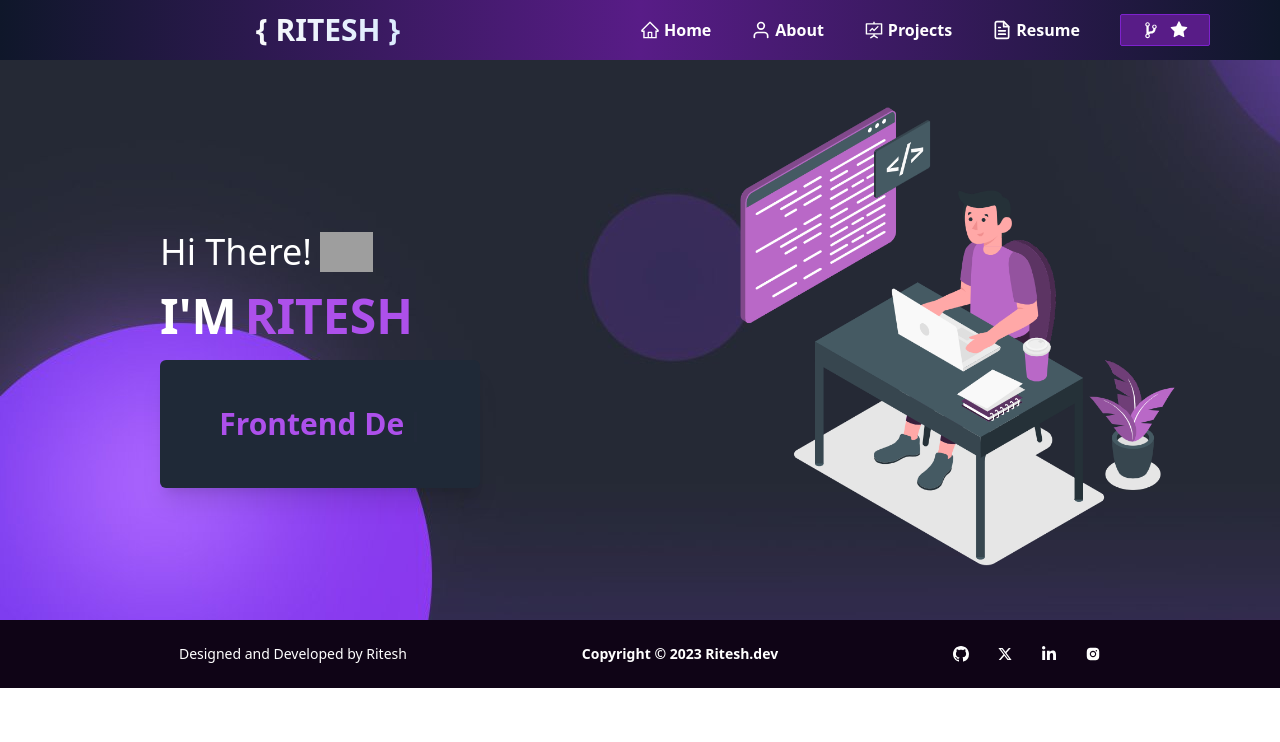
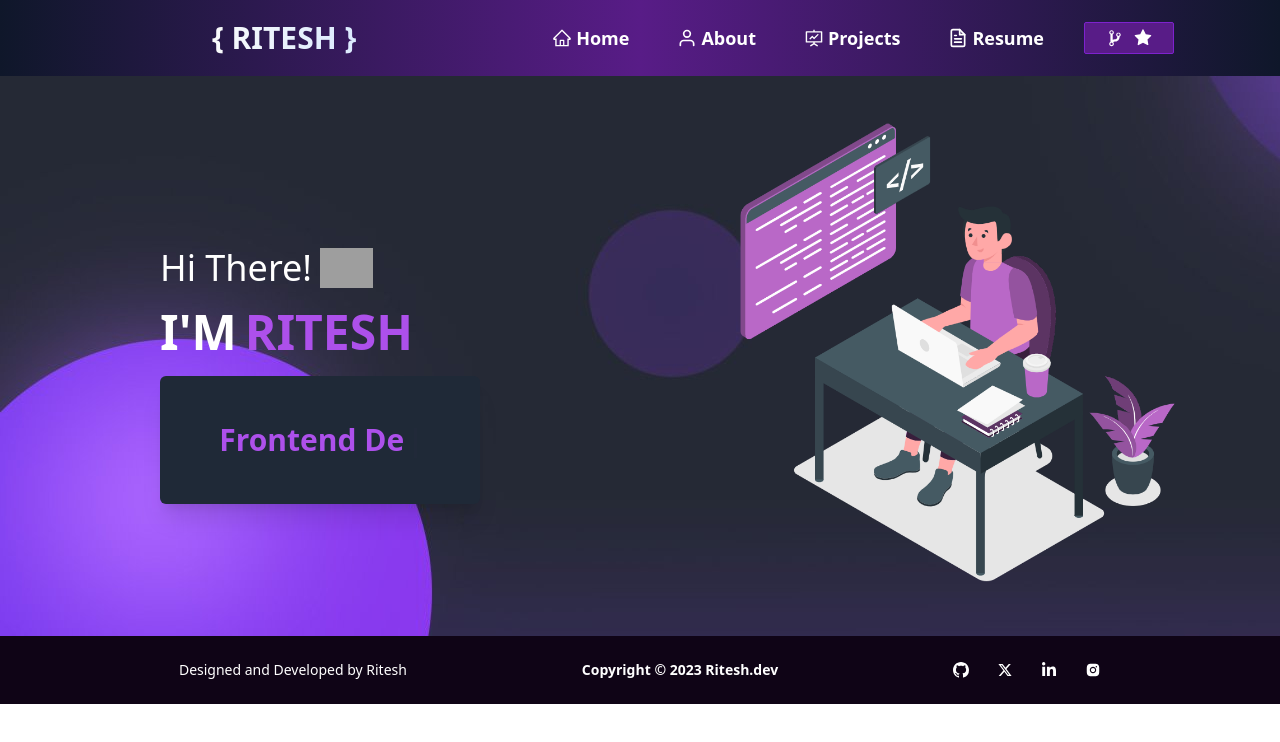
Before and after one commit to benjamin777dev/react-tailwind-portfolio, a React (Create React App) app: page / in a window 1280 px wide. Shown: the top 742 px of the page. Built offline with nearby package versions, Linux system fonts and the light colour scheme; grey boxes are pictures that could not be loaded.

Commit message:
fix - some error

```diff
--- a/src/components/Header.js
+++ b/src/components/Header.js
@@ -1,4 +1,4 @@
-import React, { useState } from "react";
+import React, { useEffect, useState } from "react";
 import { Link, useNavigate } from "react-router-dom";
 import UseAnimations from "react-useanimations";
 import menu3 from "react-useanimations/lib/menu3";
@@ -14,10 +14,28 @@ import MobileNav from "./MobileNav";
 function Header() {
   const navigate = useNavigate();
   const [showNav, setShowNav] = useState(false);
+  const [scroll, setScrolled] = useState(false);
   const name = ["{ Ritesh }"];
+  const handleScroll = () => {
+    const offset = window.scrollY;
+    if (offset > 50) {
+      setScrolled(true);
+    } else {
+      setScrolled(false);
+    }
+  };
+  useEffect(() => {
+    window.addEventListener("scroll", handleScroll);
+  }, []);
   return (
-    <div className="flex items-center justify-between px-4 relative bg-purple-950 lg:bg-transparent">
-      <span className="capitalize md:w-1/3 lg:w-1/2 flex items-center justify-center py-3 px-2">
+    <div
+      className={
+        scroll
+          ? "flex items-center justify-between px-4 z-50 bg-purple-950 bg-opacity-20 backdrop-blur-lg rounded drop-shadow-lg shadow-lg relative lg:sticky top-0"
+          : "flex items-center justify-between px-4 z-50  relative lg:sticky top-0"
+      }
+    >
+      <span className="capitalize md:w-1/3 lg:w-1/2 flex items-center justify-center py-5 px-2 relative">
         <h1
           className="cursor-pointer text-xl lg:text-3xl font-bold bg-gradient-to-r from-gray-50 to-blue-100 bg-clip-text text-transparent uppercase"
           onClick={() => navigate("/")}
@@ -25,12 +43,12 @@ function Header() {
           {name}
         </h1>
       </span>
-      <div className="w-1/2 hidden lg:flex items-center justify-start text-white">
-        <ul className="flex gap-10">
+      <div className="w-2/3 hidden lg:flex items-center justify-start text-white">
+        <ul className="flex gap-8 lg:gap-12">
           <li className="relative group">
             <Link
               to={"/"}
-              className="flex gap-1 items-center justify-center cursor-pointer text-base font-bold relative before:absolute before:rounded-md before:left-0 before:-bottom-1 before:w-0 transition-all before:duration-200 before:h-[4px] before:bg-purple-500 group-hover:before:w-full"
+              className="flex gap-1 items-center justify-center cursor-pointer text-base lg:text-lg font-semibold relative before:absolute before:rounded-md before:left-0 before:-bottom-1 before:w-0 transition-all before:duration-200 before:h-[4px] before:bg-purple-500 group-hover:before:w-full"
             >
               <AiOutlineHome fontSize={20} />
               <span className="">Home</span>
@@ -39,7 +57,7 @@ function Header() {
           <li className="relative group">
             <Link
               to={"/about"}
-              className="flex gap-1 items-center justify-center cursor-pointer text-base font-bold relative before:absolute before:rounded-md before:left-0 before:-bottom-1 before:w-0 transition-all before:duration-200 before:h-[4px] before:bg-purple-500 group-hover:before:w-full"
+              className="flex gap-1 items-center justify-center cursor-pointer text-base lg:text-lg font-semibold relative before:absolute before:rounded-md before:left-0 before:-bottom-1 before:w-0 transition-all before:duration-200 before:h-[4px] before:bg-purple-500 group-hover:before:w-full"
             >
               <FiUser fontSize={20} />
               <span className="">About</span>
@@ -48,7 +66,7 @@ function Header() {
           <li className="relative group">
             <Link
               to={"/projects"}
-              className="flex gap-1 items-center justify-center cursor-pointer text-base font-bold relative before:absolute before:rounded-md before:left-0 before:-bottom-1 before:w-0 transition-all before:duration-200 before:h-[4px] before:bg-purple-500 group-hover:before:w-full"
+              className="flex gap-1 items-center justify-center cursor-pointer text-base lg:text-lg font-semibold relative before:absolute before:rounded-md before:left-0 before:-bottom-1 before:w-0 transition-all before:duration-200 before:h-[4px] before:bg-purple-500 group-hover:before:w-full"
             >
               <AiOutlineFundProjectionScreen fontSize={20} />
               <span className="">Projects</span>
@@ -57,7 +75,7 @@ function Header() {
           <li className="relative group">
             <Link
               to={"/resume"}
-              className="flex gap-1 items-center justify-center cursor-pointer text-base font-bold relative before:absolute before:rounded-md before:left-0 before:-bottom-1 before:w-0 transition-all before:duration-200 before:h-[4px] before:bg-purple-500 group-hover:before:w-full"
+              className="flex gap-1 items-center justify-center cursor-pointer text-base lg:text-lg font-semibold relative before:absolute before:rounded-md before:left-0 before:-bottom-1 before:w-0 transition-all before:duration-200 before:h-[4px] before:bg-purple-500 group-hover:before:w-full"
             >
               <FiFileText fontSize={20} />
               <span className="">Resume</span>
@@ -83,8 +101,9 @@ function Header() {
             strokeColor={"#be50f4"}
             speed={2}
             onClick={() => setShowNav(!showNav)}
+            reverse={false}
           />
-          <MobileNav showNav={showNav} />
+          <MobileNav showNav={showNav} setShowNav={setShowNav} />
         </div>
       </span>
     </div>
--- a/src/components/MobileNav.js
+++ b/src/components/MobileNav.js
@@ -13,8 +13,8 @@ function MobileNav({ showNav }) {
     <div
       className={
         showNav
-          ? "fixed h-1/2 bg-gradient-to-r from-purple-900 to-violet-900  w-full top-[51px] left-0 rounded-b-md border-2 border-t-0 border-purple-700 z-20 transition-all duration-[500ms] overflow-hidden"
-          : "fixed h-0 bg-gradient-to-r from-purple-900 to-violet-900  w-full top-[51px] left-0 rounded-b-md  z-20 transition-all duration-[500ms] overflow-hidden"
+          ? "fixed h-1/2 bg-gradient-to-r from-purple-900 to-violet-900  w-full top-[68px] left-0 rounded-b-md border-2 border-t-0 border-purple-700 z-50 transition-all duration-[500ms] overflow-hidden"
+          : "fixed h-0 bg-gradient-to-r from-purple-900 to-violet-900  w-full top-[68px] left-0 rounded-b-md  z-50 transition-all duration-[500ms] overflow-hidden"
       }
     >
       <div className=" block items-center justify-center text-white">
@@ -22,7 +22,7 @@ function MobileNav({ showNav }) {
           <li className="relative group">
             <Link
               to={"/"}
-              className="flex gap-1 items-center justify-center cursor-pointer text-base font-bold relative "
+              className="flex gap-1 items-center justify-center cursor-pointer text-base font-bold relative"
             >
               <AiOutlineHome fontSize={20} />
               <span className="">Home</span>
@@ -31,7 +31,7 @@ function MobileNav({ showNav }) {
           <li className="relative group">
             <Link
               to={"/about"}
-              className="flex gap-1 items-center justify-center cursor-pointer text-base font-bold relative "
+              className="flex gap-1 items-center justify-center cursor-pointer text-base font-bold relative"
             >
               <FiUser fontSize={20} />
               <span className="">About</span>
@@ -40,7 +40,7 @@ function MobileNav({ showNav }) {
           <li className="relative group">
             <Link
               to={"/projects"}
-              className="flex gap-1 items-center justify-center cursor-pointer text-base font-bold relative "
+              className="flex gap-1 items-center justify-center cursor-pointer text-base font-bold relative"
             >
               <AiOutlineFundProjectionScreen fontSize={20} />
               <span className="">Projects</span>
@@ -49,7 +49,7 @@ function MobileNav({ showNav }) {
           <li className="relative group">
             <Link
               to={"/resume"}
-              className="flex gap-1 items-center justify-center cursor-pointer text-base font-bold relative "
+              className="flex gap-1 items-center justify-center cursor-pointer text-base font-bold relative"
             >
               <FiFileText fontSize={20} />
               <span className="">Resume</span>
--- a/src/components/Type.js
+++ b/src/components/Type.js
@@ -4,7 +4,7 @@ function Type() {
   return (
     <div>
       <Typewriter
-        words={["React Developer", "Frontend Developer", "Freelancer|"]}
+        words={["React Developer", "Frontend Developer", "Freelancer"]}
         loop={0}
         cursor
         cursorStyle="|"
--- a/src/index.css
+++ b/src/index.css
@@ -2,7 +2,7 @@
 @tailwind components;
 @tailwind utilities;
 body::-webkit-scrollbar {
-  width: 12px; /* width of the entire scrollbar */
+  width: 10px; /* width of the entire scrollbar */
 }
 
 body::-webkit-scrollbar-track {
```
